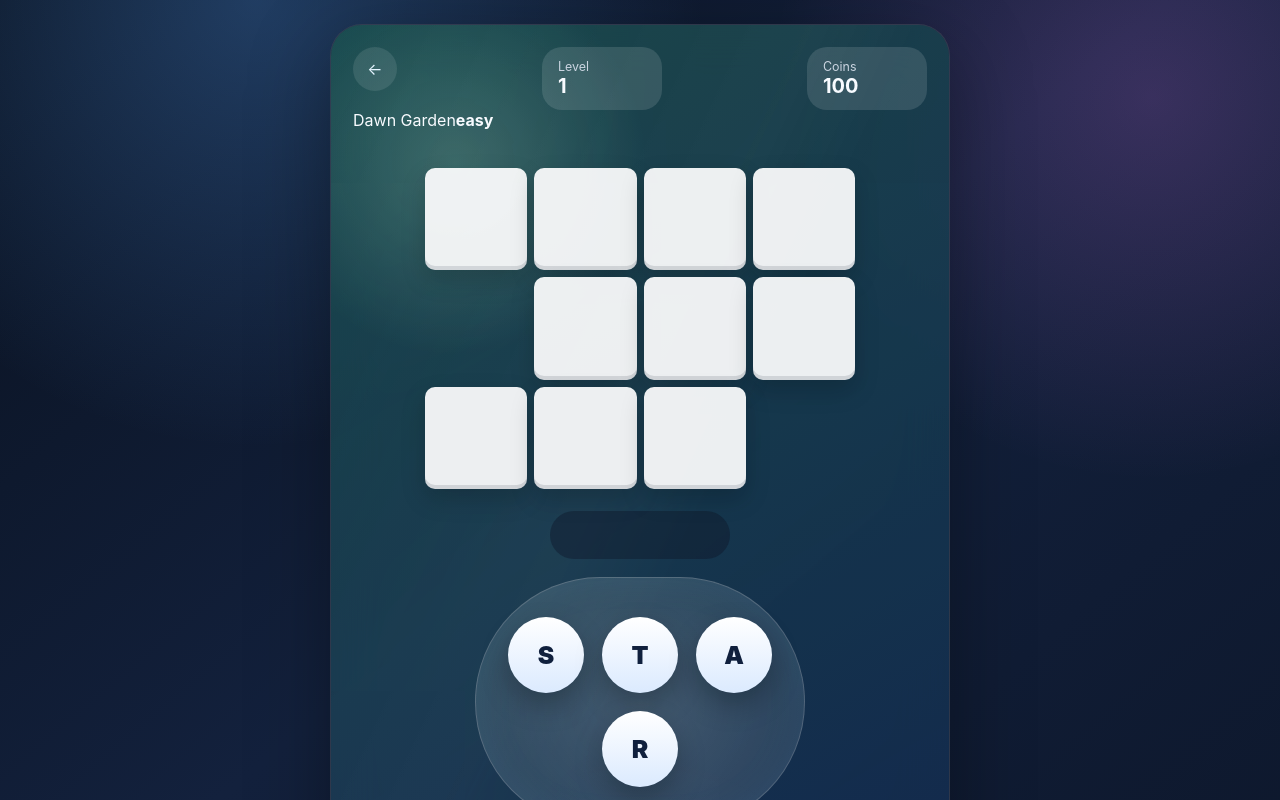
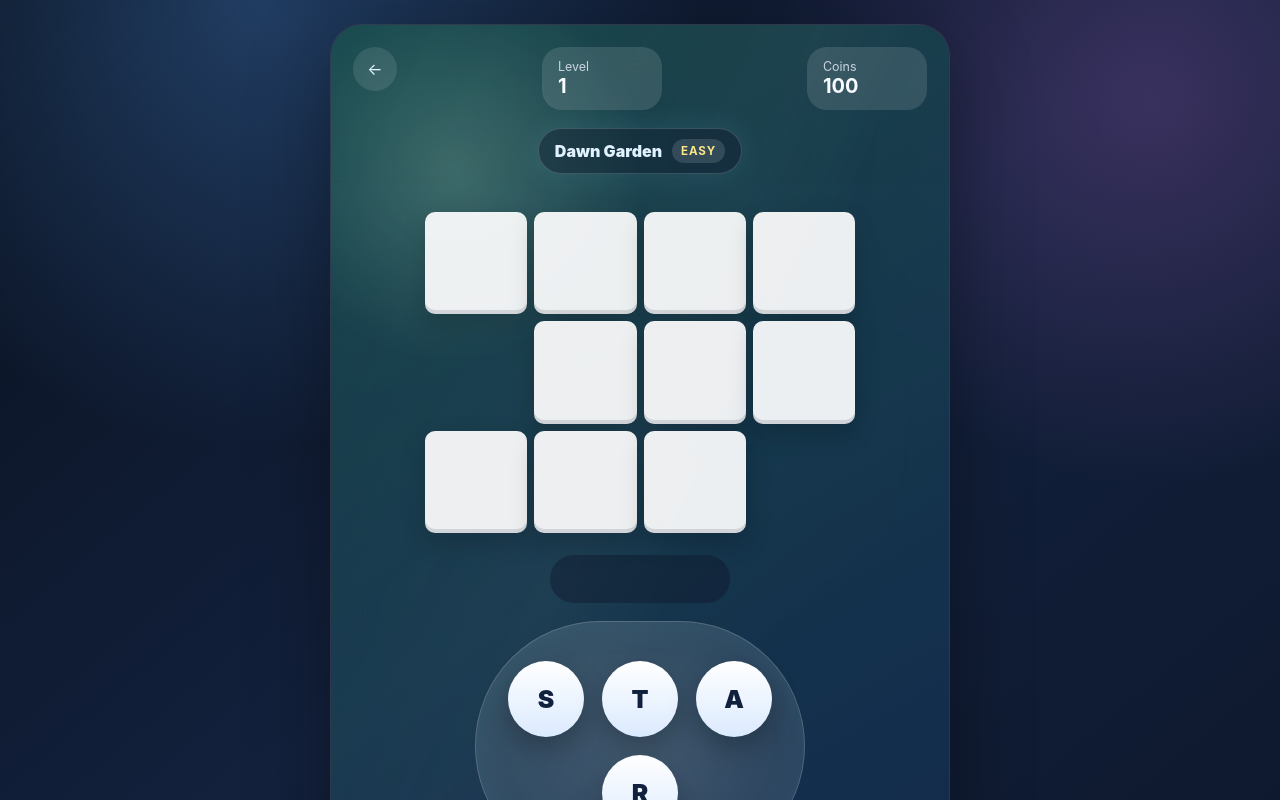
Before and after one commit to foxboxstudiodev/Lexora, a React (Vite) app: page / in a window 1280 px wide. Both pictures are taken after a click on the button "Play". Shown: the top 800 px of the page. Built offline with nearby package versions, Linux system fonts and the light colour scheme.

Commit message:
Style gameplay world ribbon

```diff
--- a/src/styles/themes.css
+++ b/src/styles/themes.css
@@ -72,6 +72,36 @@
     radial-gradient(circle at 50% 105%, rgba(255, 255, 255, 0.18), transparent 16rem);
 }
 
+.world-ribbon {
+  width: fit-content;
+  max-width: 100%;
+  margin: 18px auto 0;
+  padding: 10px 16px;
+  border-radius: 999px;
+  background: rgba(15, 23, 42, 0.38);
+  border: 1px solid rgba(255, 255, 255, 0.16);
+  box-shadow: 0 0 28px rgba(125, 211, 252, 0.12);
+  display: flex;
+  align-items: center;
+  gap: 10px;
+  text-align: center;
+}
+
+.world-ribbon span {
+  color: #e0f2fe;
+  font-weight: 950;
+}
+
+.world-ribbon strong {
+  padding: 5px 9px;
+  border-radius: 999px;
+  background: rgba(255, 255, 255, 0.13);
+  color: #fde68a;
+  font-size: 0.72rem;
+  letter-spacing: 0.08em;
+  text-transform: uppercase;
+}
+
 .level-node em {
   display: block;
   margin-top: 7px;
```
